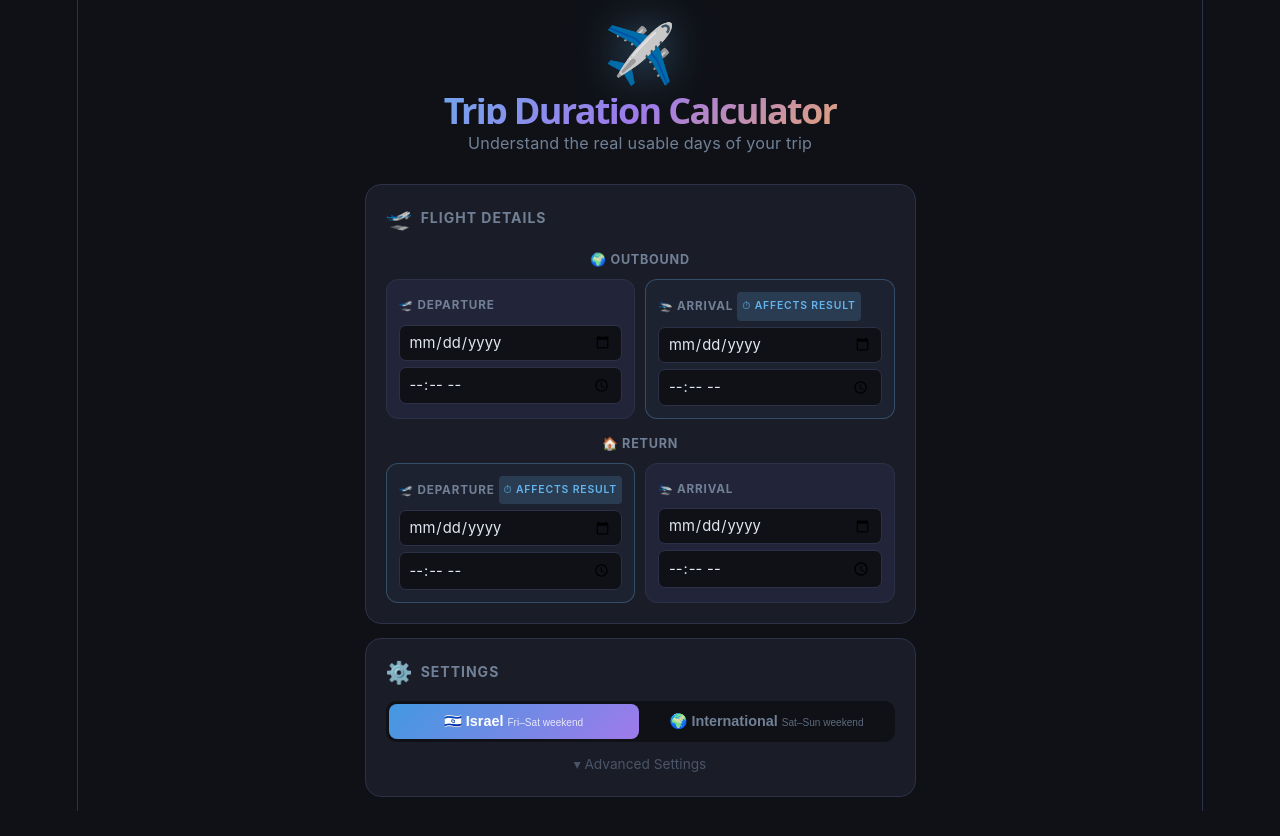
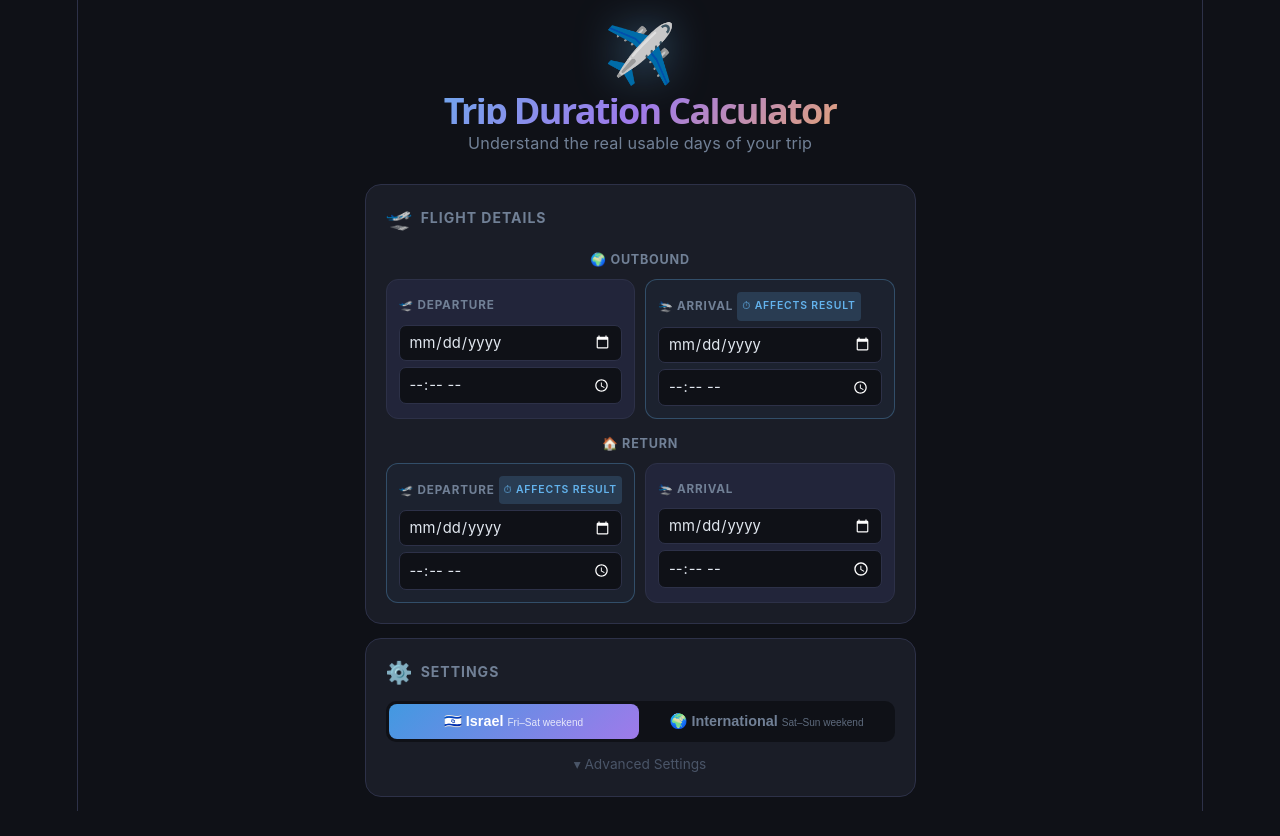
Before and after one commit to DanielKatz67/trip-duration-calculator, a React (Vite) app: page / in a window 1280 px wide. Shown: the top 836 px of the page. Built offline with nearby package versions, Linux system fonts and the light colour scheme.

Commit message:
fix: iOS Safari input text invisible — add -webkit-text-fill-color and color-scheme: dark

```diff
--- a/src/App.css
+++ b/src/App.css
@@ -17,6 +17,7 @@
   --color-purple: #9f7aea;
   --radius-card: 16px;
   --radius-inner: 10px;
+  color-scheme: dark;
 }
 
 body {
@@ -156,6 +157,8 @@ body {
   padding: 7px 9px;
   font-size: 0.82rem;
   color: var(--text);
+  -webkit-text-fill-color: var(--text);
+  color-scheme: dark;
   outline: none;
   font-family: inherit;
 }
```
